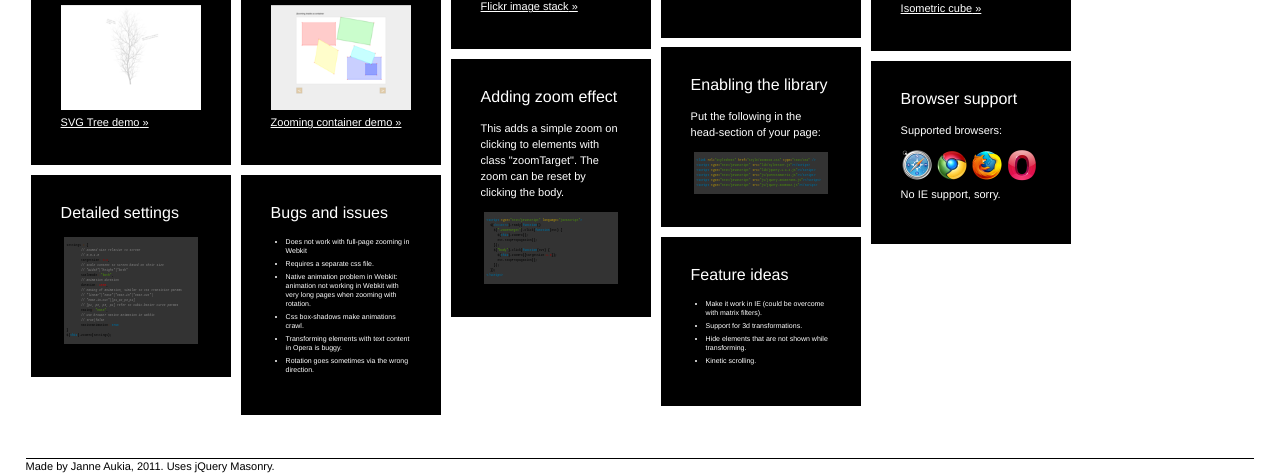
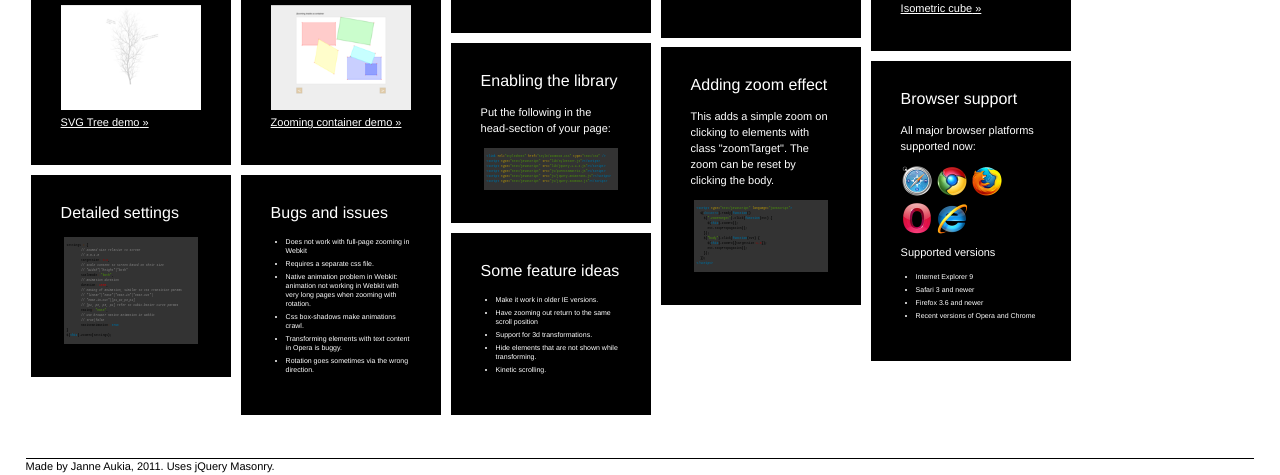
Before and after one commit to jaukia/zoomooz, a plain HTML site: page index.html in a window 1280 px wide. Shown: the part 563-1038 px from the top of the page. Drawn offline with Linux system fonts and the light colour scheme.

Commit message:
Code cleanup, site updating

```diff
--- a/index.html
+++ b/index.html
@@ -68,7 +68,7 @@
 		    <p>
 		        <a class="downloadlink" href="http://github.com/jaukia/zoomooz/zipball/master">Download Zoomooz.js (zip)</a>
 		    </p>
-		    <div id="version">Version 0.81 (March 20, 2011, basic support for scrolling)</div>
+		    <div id="version">Version 0.85 (March 28, 2011, basic IE9 support)</div>
             <p>
             <a class="downloadlink" href="http://github.com/jaukia/zoomooz/" rel="me">Fork me on GitHub!</a>
 		    </p>
@@ -183,14 +183,22 @@
 
 			<div class="section">
 		    	<h2>Browser support</h2>
-		    	<p>Supported browsers:</p>
+		    	<p>All major browser platforms supported now:</p>
 		    	<div class="browsers">
 		    		<img src="website-images/safari.png" width="32" height="32" alt="Safari">
 		    		<img src="website-images/chrome.png" width="32" height="32" alt="Chrome">
-		    		<img src="website-images/ff.png" width="32" height="32" alt="Firefox">
-		    		<img src="website-images/opera.png" width="32" height="32" alt="Firefox">
+		    		<img src="website-images/ff.png" width="32" height="32" alt="Firefox"><br />
+		    		<img src="website-images/opera.png" width="32" height="32" alt="Opera">
+		    		<img src="website-images/ie.png" width="32" height="32" alt="IE">
 		    	</div>
-		    	<p>No IE support, sorry.</p>
+		    	<p>Supported versions</p>
+		    	<ul>
+		    		<li>Internet Explorer 9</li>
+		    		<li>Safari 3 and newer</li>
+		    		<li>Firefox 3.6 and newer</li>
+		    		<li>Recent versions of Opera and Chrome</li>
+		    	</ul>
+		    	</ul>
 		    </div>
 
 		<!--************************
@@ -244,10 +252,11 @@
 		*************************-->
 
 			<div class="section">
-		    	<h2>Feature ideas</h2>
+		    	<h2>Some feature ideas</h2>
 		    	<div>
 		    	<ul>
-		    		<li>Make it work in IE (could be overcome with matrix filters).</li>
+		    		<li>Make it work in older IE versions.</li>
+		    		<li>Have zooming out return to the same scroll position</li>
 		    		<li>Support for 3d transformations.</li>
 		    		<li>Hide elements that are not shown while transforming.</li>
 		    		<li>Kinetic scrolling.</li>
--- a/style/website.css
+++ b/style/website.css
@@ -106,6 +106,10 @@ img {
 
 .downloadlink {
     font-size:16px;
+}
+
+.browsers {
+    margin-bottom: 5px;
 }
 
 h2#topsubtitle {
```
Also changed, not shown: js/jquery.zoomooz.js.
